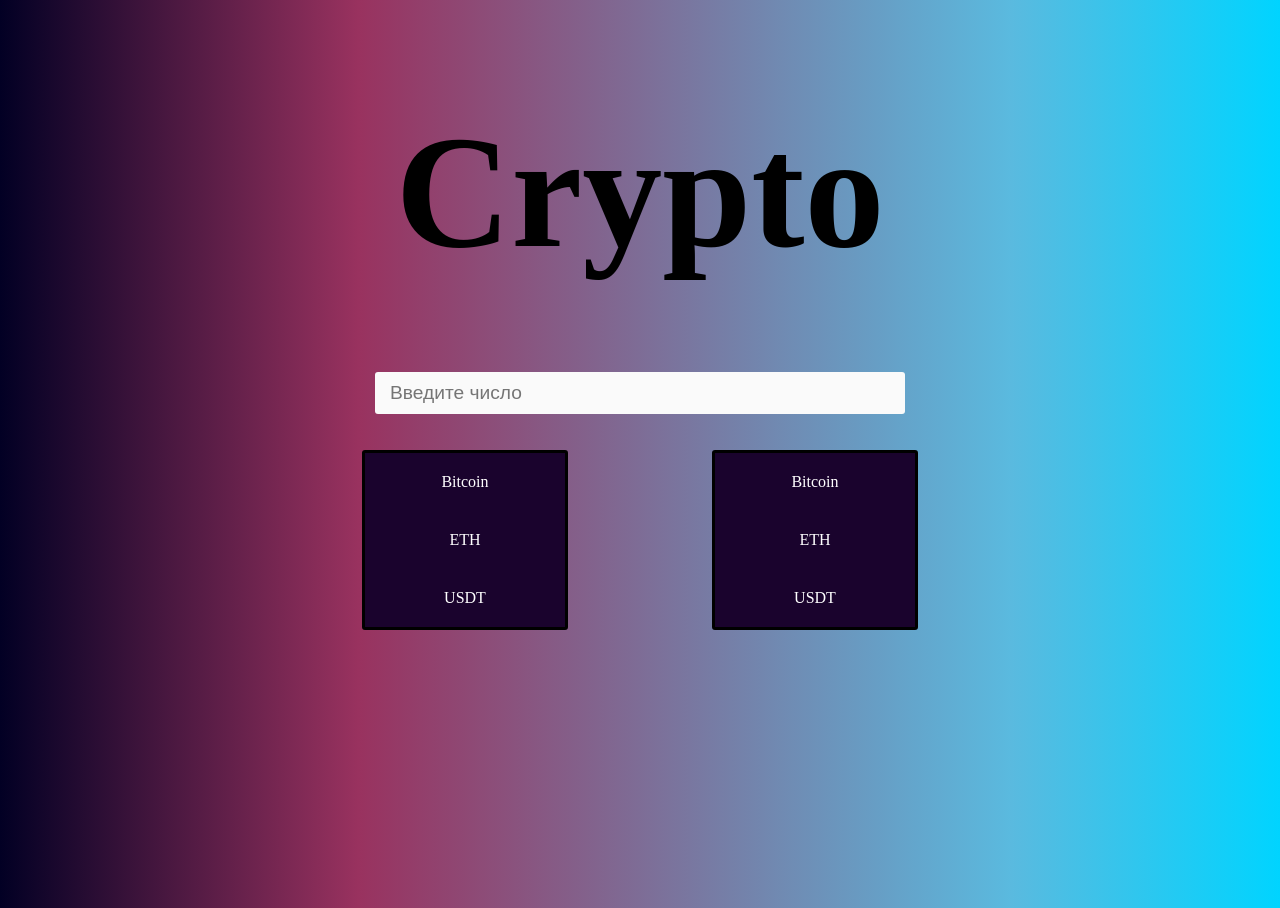
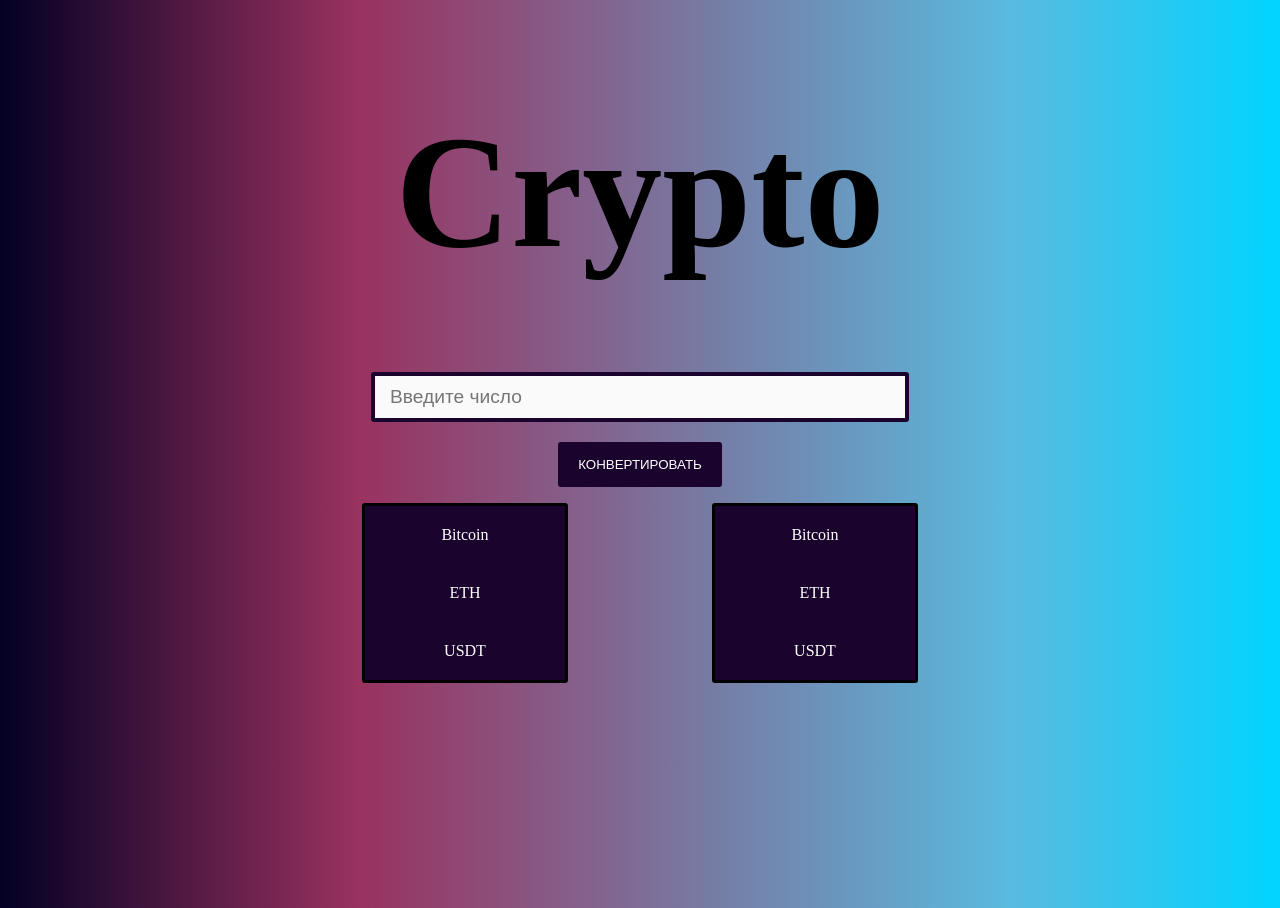
Before and after one commit to Trikita73/Vue.js_Learning, a Vue app: page / in a window 1280 px wide. Built offline with nearby package versions, Linux system fonts and the light colour scheme; a web font is replaced by a local one.

Commit message:
app_crypto

```diff
--- a/src/App.vue
+++ b/src/App.vue
@@ -376,8 +376,7 @@ export default {
 <template>
   <h1>Crypto</h1>
   <Input :changeAmount="changeAmount"/>
-  {{  cryptoFirst }}
-  {{  cryptoSecond }}
+
   <div className="selectors">
     <Selector :setCrypto = "setCryptoFirst" />
     <Selector :setCrypto = "setCryptoSecond" />
@@ -406,6 +405,9 @@ export default {
     },
     setCryptoSecond(val) {
       this.cryptoSecond = val
+    },
+    convert() {
+
     }
 
   }
--- a/src/components/Input.vue
+++ b/src/components/Input.vue
@@ -1,5 +1,6 @@
 <template>
-    <input type="number" @input="changeAmount($event.target.value)" placeholder="Введите число">
+    <input min="0" type="number" @input="changeAmount($event.target.value)" placeholder="Введите число "><br>
+    <button className="button_current">Конвертировать</button>
   </template>
 
   <script>
@@ -21,9 +22,24 @@
     top: -20px;
     font-size: 1.2em;
     border-radius: 3px;
-    border: 0;
+    border: 4px solid #1a032d;
     padding: 10px 15px;
     background: #fafafa;
     color: #333
   }
+  .button_current {
+    top: -20px;
+    padding: 15px 20px;
+    color: #fff;
+    text-transform: uppercase;
+    cursor: pointer;
+    background: #1a032d;
+    border: 0;
+    border-radius: 3px;
+  }
+  .button_current:hover, li.active {
+        background: #24043e;
+        cursor: pointer;
+    }
+
   </style>
--- a/src/components/Selector.vue
+++ b/src/components/Selector.vue
@@ -1,8 +1,8 @@
 <template>
     <ul>
-        <li @click="setCrypto('BTC')">Bitcoin</li>
-        <li @click="setCrypto('ETH')">ETH</li>
-        <li @click="setCrypto('USDT')">USDT</li>
+        <li @click="setCrypto('BTC')" :className="current == 'BTC' ? 'active' : ''">Bitcoin</li>
+        <li @click="setCrypto('ETH')" :className="current == 'ETH' ? 'active' : ''">ETH</li>
+        <li @click="setCrypto('USDT')" :className="current == 'USDT' ? 'active' : ''">USDT</li>
     </ul>
   </template>
 
@@ -12,6 +12,17 @@ export default {
         setCrypto: {
             type: Function,
             required: true
+        }
+    },
+    data () {
+        return {
+            current: ''
+        }
+    },
+    methods: {
+        selectItem(val) {
+            this.selectItem(val);
+            this.current(val)
         }
     }
 }
```
